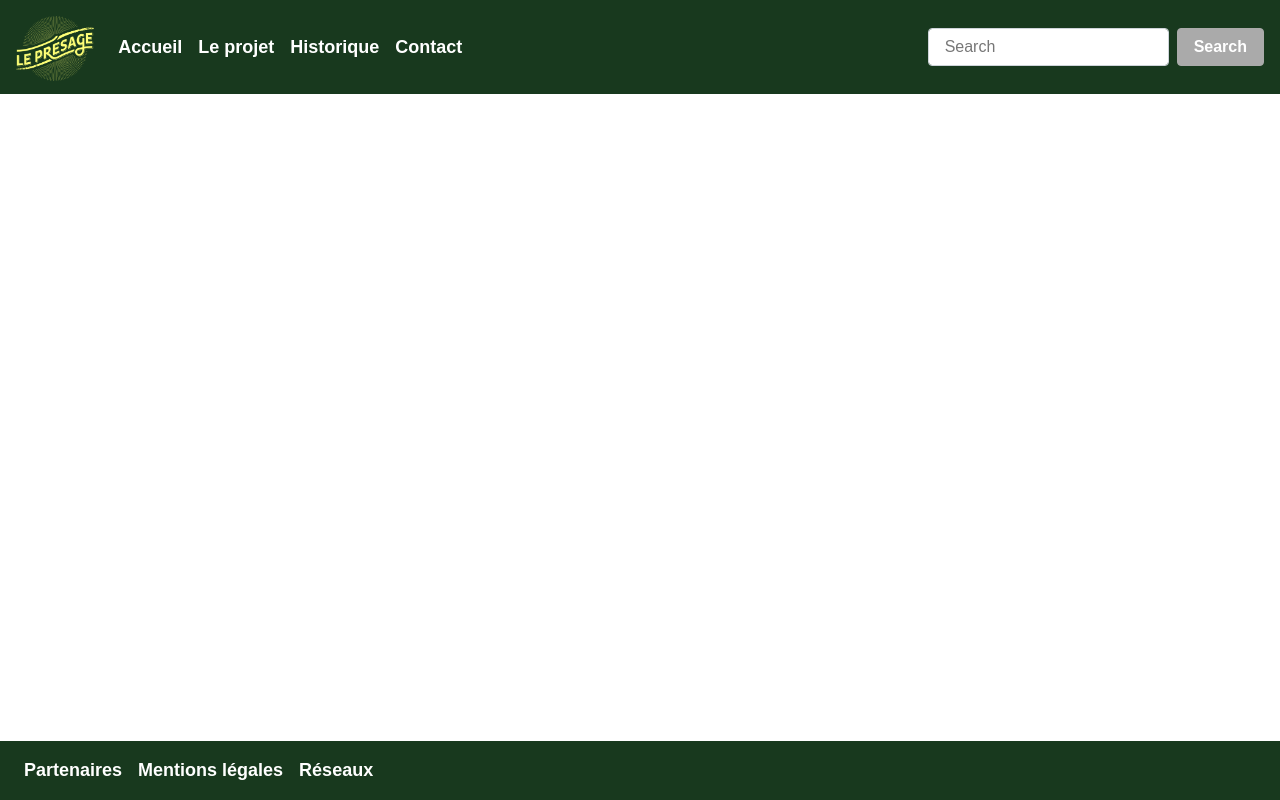
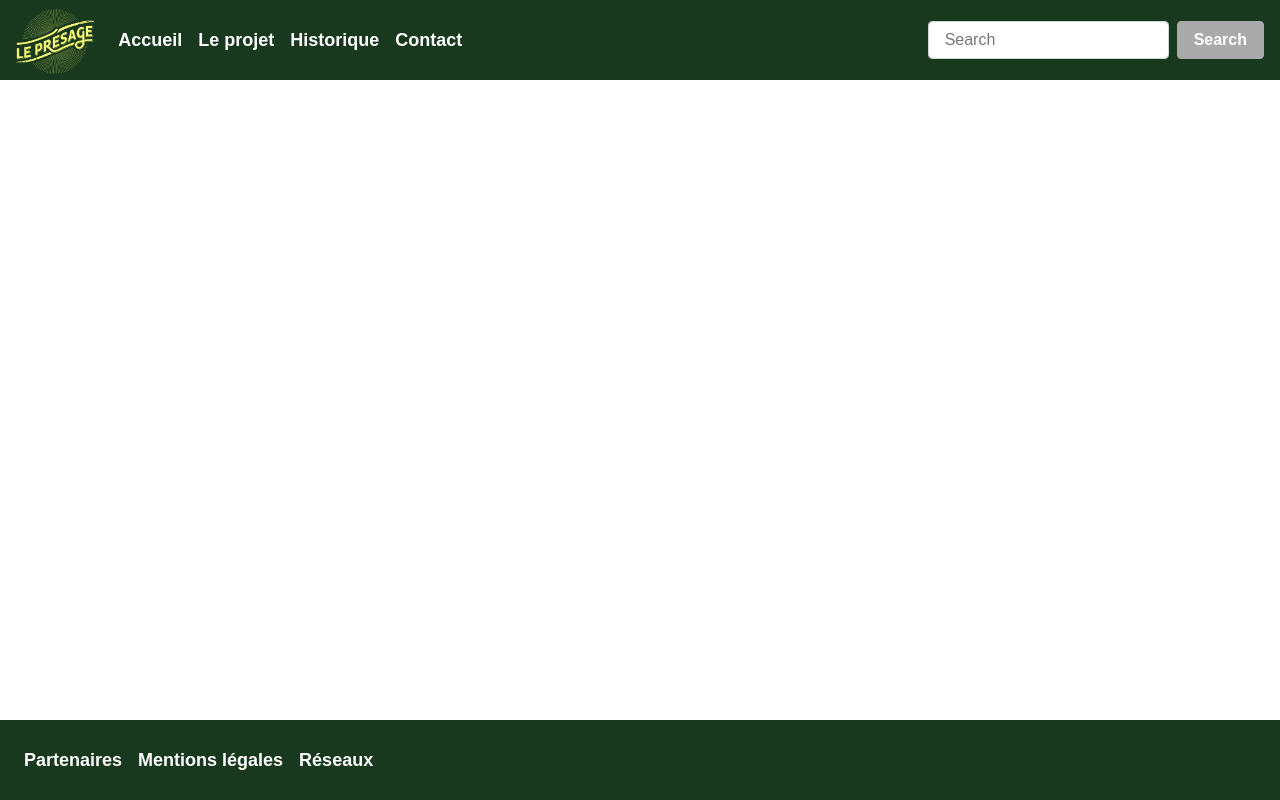
Before and after one commit to ggougs/presage, a Symfony app: template templates/security/login.html.twig in a window 1280 px wide. Run offline with Twig, Linux system fonts and the light colour scheme; the template is opened without the code that fills it, so the values that code supplies are empty; some libraries are stand-ins or nearby versions; some web fonts are replaced.

Commit message:
navbar problemes regles

```diff
--- a/public/css/theme.css
+++ b/public/css/theme.css
@@ -7,14 +7,20 @@
     -webkit-appearance: none;
 }
 
-body{
-  height: 100%;
+.container.form_contact {
+    position: relative;
+    top: 8rem;
 }
+
+.navbar
+{
+    height: 80px;
+}
+
 
 /*css nav*/
 .navbar-color
 {
-
     background-color: #18391E;
 }
 
@@ -32,7 +38,6 @@
 {
     color: rgb(224, 224, 149);
 }
-
 
 .dropdown-menu.show {
 
@@ -89,16 +94,18 @@
     }
 }
 
-
-
-/*css footer*/
-footer{
+footer {
     position: absolute;
     bottom: 0;
+    width: 100%;
+    /* Set the fixed height of the footer here */
+    height: 60px;
+    line-height: 60px; /* Vertically center the text there */
+
 }
+
 .footer-color
 {
-
     background-color: #18391E;
 }
 
--- a/templates/base.html.twig
+++ b/templates/base.html.twig
@@ -15,10 +15,8 @@
         {% block stylesheets %}{% endblock %}
     </head>
 
-
-
-
 <body>
+   <header>
     <nav class="navbar navbar-expand-lg navbar-dark navbar-color fixed-top">
       <a class="navbar-brand" href="#"><img src="{{ asset('img/logopresage-yellow.png')}}"></a>
         <button class="navbar-toggler" type="button" data-toggle="collapse" data-target="#navbarColor01" aria-expanded="false" aria-label="Toggle navigation">
@@ -58,7 +56,7 @@
         </form>
       </div>
     </nav>
-
+    </header>
         {% block body %}{% endblock %}
 
 
--- a/templates/security/login.html.twig
+++ b/templates/security/login.html.twig
@@ -2,7 +2,8 @@
 
 
 {% block body %}
-
+    <main role="main" class="container">
+        <div class="row">
             {% if error %}
                 <div>{{ error.messageKey|trans(error.messageData, 'security') }}</div>
             {% endif %}
@@ -13,11 +14,9 @@
 
                 <label for="password">Password:</label>
                 <input type="password" id="password" name="_password" />
-
-
-
                 <button type="submit">login</button>
 
             </form>
-
+        </div>
+    </main>
 {% endblock %}
```
Also changed, not shown: templates/contact/formulaire.html.twig (+6 -4 lines). Lines whose indentation alone changed are shown as unchanged.
